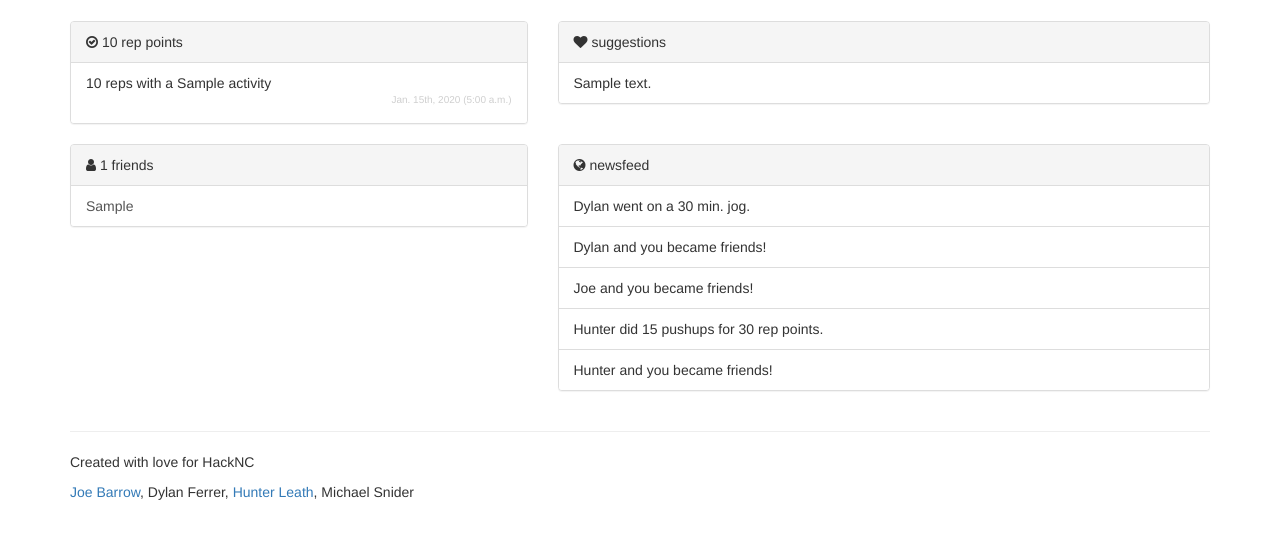
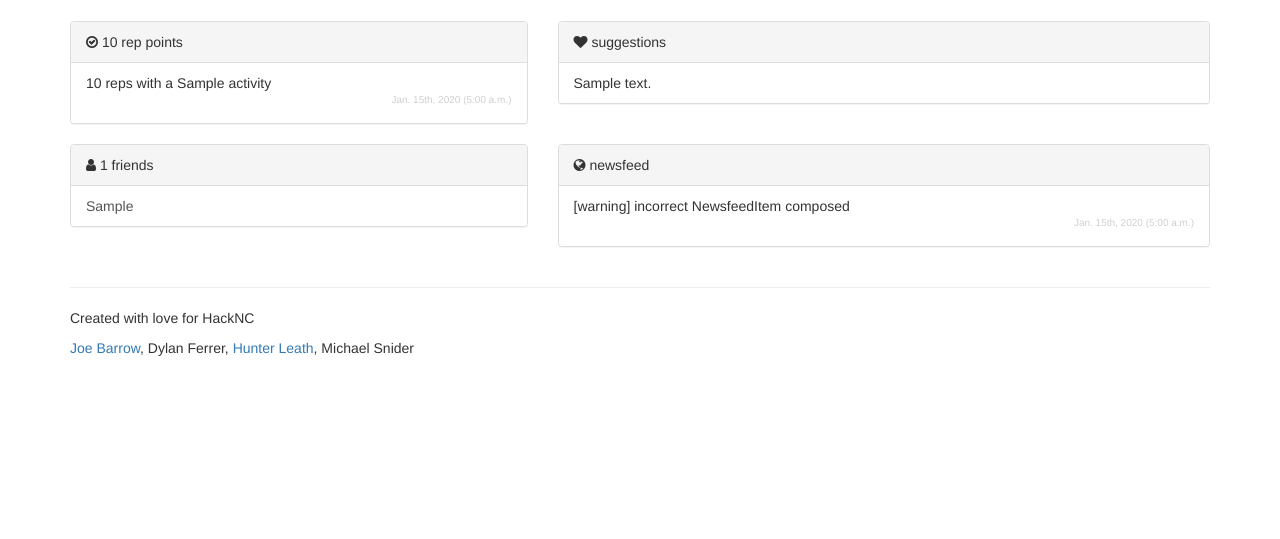
Before and after one commit to msilvprog7/Boulder-web, a Django app: page /boulder/dash/ in a window 1280 px wide. Shown: the part 244-783 px from the top of the page. Run offline with Django 3.2, Linux system fonts and the light colour scheme; a user stored in the database is signed in; tables that the repository leaves empty hold one stand-in row (values such as "Sample post"); some libraries are stand-ins or nearby versions.

Commit message:
NewsfeedItems with functioning friend request feed items. Preparing for merge.

```diff
--- a/main/models.py
+++ b/main/models.py
@@ -59,13 +59,14 @@ class FriendsRecord(models.Model):
 
 	@staticmethod
 	def getFriends(user_id):
-		""" Get a set of friends for the given user_id
+		""" Get a set of FriendsRecord for the given user_id where user2 in each is one of user1's friends
 		"""
 		return FriendsRecord.objects.filter(user1_id=user_id, accepted=True)
 
 	@staticmethod
 	def getFriendRequests(user_id):
-		""" Get a set of pending friend requests for the given user_id
+		""" Get a set of FriendsRecord for pending friend requests for the given user_id so user1 in each is a
+			pending friend request sent to user2
 		"""
 		return FriendsRecord.objects.filter(user2_id=user_id, accepted=False)
 
@@ -82,9 +83,13 @@ class FriendsRecord(models.Model):
 		"""
 		record1 = FriendsRecord.objects.filter(user1=user1, user2=user2).first()
 		record1.delete()
-
 		record2 = FriendsRecord.objects.filter(user1=user2, user2=user1).first()
 		record2.delete()
+
+		news_item1 = NewsfeedItem.objects.filter(user=user1, other_user=user2).first()
+		news_item1.delete()
+		news_item2 = NewsfeedItem.objects.filter(user=user2, other_user=user1).first()
+		news_item2.delete()
 
 	def acceptFriendRequest(self):
 		""" Accept the current FriendsRecord given that this is a pending friend request
@@ -94,6 +99,11 @@ class FriendsRecord(models.Model):
 			new_friends_record.save()
 			self.accepted = True
 			self.save()
+
+			news_item1 = NewsfeedItem(user=self.user1, other_user=self.user2)
+			news_item1.save()
+			news_item2 = NewsfeedItem(user=self.user2, other_user=self.user1)
+			news_item2.save()
 
 
 class PebbleToken(models.Model):
@@ -128,3 +138,22 @@ class PebbleToken(models.Model):
 class Suggestion(models.Model):
 	description = models.TextField()
 	time = models.DateTimeField(auto_now_add=True)
+
+
+class NewsfeedItem(models.Model):
+	user = models.ForeignKey(User, related_name="user_set")
+	other_user = models.ForeignKey(User, blank=True, null=True, default=None, related_name="other_user_set")
+
+	completed_activity = models.ForeignKey(CompletedActivity, blank=True, null=True, default=None)
+
+	time = models.DateTimeField(auto_now_add=True)
+
+	@staticmethod
+	def getItems(friends_records):
+		""" Get NewsfeedItems for the given friends contained in FriendsRecord list given (via user2)
+		"""
+		news_item = []
+		for friends_record in friends_records:
+			news_item.append(NewsfeedItem.objects.filter(user=friends_record.user2).all())
+
+		return news_item
--- a/main/templates/main/home.html
+++ b/main/templates/main/home.html
@@ -78,11 +78,30 @@
         <div class="panel panel-default">
           <div class="panel-heading"><span class="fa fa-globe"></span> newsfeed</div>
           <ul class="list-group">
-            <li class="list-group-item">Dylan went on a 30 min. jog.</li>
-            <li class="list-group-item">Dylan and you became friends!</li>
-            <li class="list-group-item">Joe and you became friends!</li>
-            <li class="list-group-item">Hunter did 15 pushups for 30 rep points.</li>
-            <li class="list-group-item">Hunter and you became friends!</li>
+          {% for news_item in news_items %}
+            <li class="list-group-item">
+              {% if news_item.other_user|is_none and news_item.completed_activity|is_none %}
+                [warning] incorrect NewsfeedItem composed
+              {% elif news_item.other_user|is_none %}
+                {{ news_item.user.first_name }} did {{ news_item.completed_activity.number }} {{ news_item.completed_activity.activity.name }}
+                {{ news_item.completed_activity.number|pluralize }} for
+                {{ news_item.completed_activity.getPoints }} rep point{{ news_item.completed_activity.getPoints|pluralize }}.
+              {% elif news_item.completed_activity|is_none %}
+                {% if request.user.id == news_item.other_user.id %}
+                  {{ news_item.user.first_name }} and you became friends!
+                {% else %}
+                  {{ news_item.user.first_name }} and {{ news_item.other_user.first_name }} became friends!
+                {% endif %}
+              {% else %}
+                [warning] incorrect NewsfeedItem composed
+              {% endif %}
+              <br />
+              <small class="extra-small pull-right">{{ news_item.time|date:"M. jS, Y (g:i a)" }}</small>
+              <br />
+            </li>
+          {% empty %}
+            <li class="list-group-item list-group-item-info">No Newsfeed Items at the moment.</li>
+          {% endfor %}
           </ul>
         </div>
       </div>
--- a/main/templatetags/main_extras.py
+++ b/main/templatetags/main_extras.py
@@ -7,3 +7,7 @@ register = template.Library()
 @stringfilter
 def url_name_scramble(value):
 	return '.'.join(value.lower().split())
+
+@register.filter
+def is_none(value):
+	return value == None
--- a/main/web.py
+++ b/main/web.py
@@ -3,7 +3,7 @@ from django.views.generic import TemplateView
 from django.http import Http404
 import random
 
-from main.models import Activity, CompletedActivity, FriendsRecord, Suggestion
+from main.models import Activity, CompletedActivity, FriendsRecord, Suggestion, NewsfeedItem
 from django.contrib.auth.models import User
 
 
@@ -27,6 +27,8 @@ class Dashboard(TemplateView):
 			if randInt not in suggestionSeq:
 				suggestionSeq.append(randInt)
 				context["suggestions"].append(Suggestion.objects.get(id=randInt))
+
+		context["news_items"] = sorted([item for subset in NewsfeedItem.getItems(FriendsRecord.getFriends(self.request.user.id)) for item in subset], key=lambda news_item: news_item.time, reverse=True)[:5]
 
 		return context
 
```
